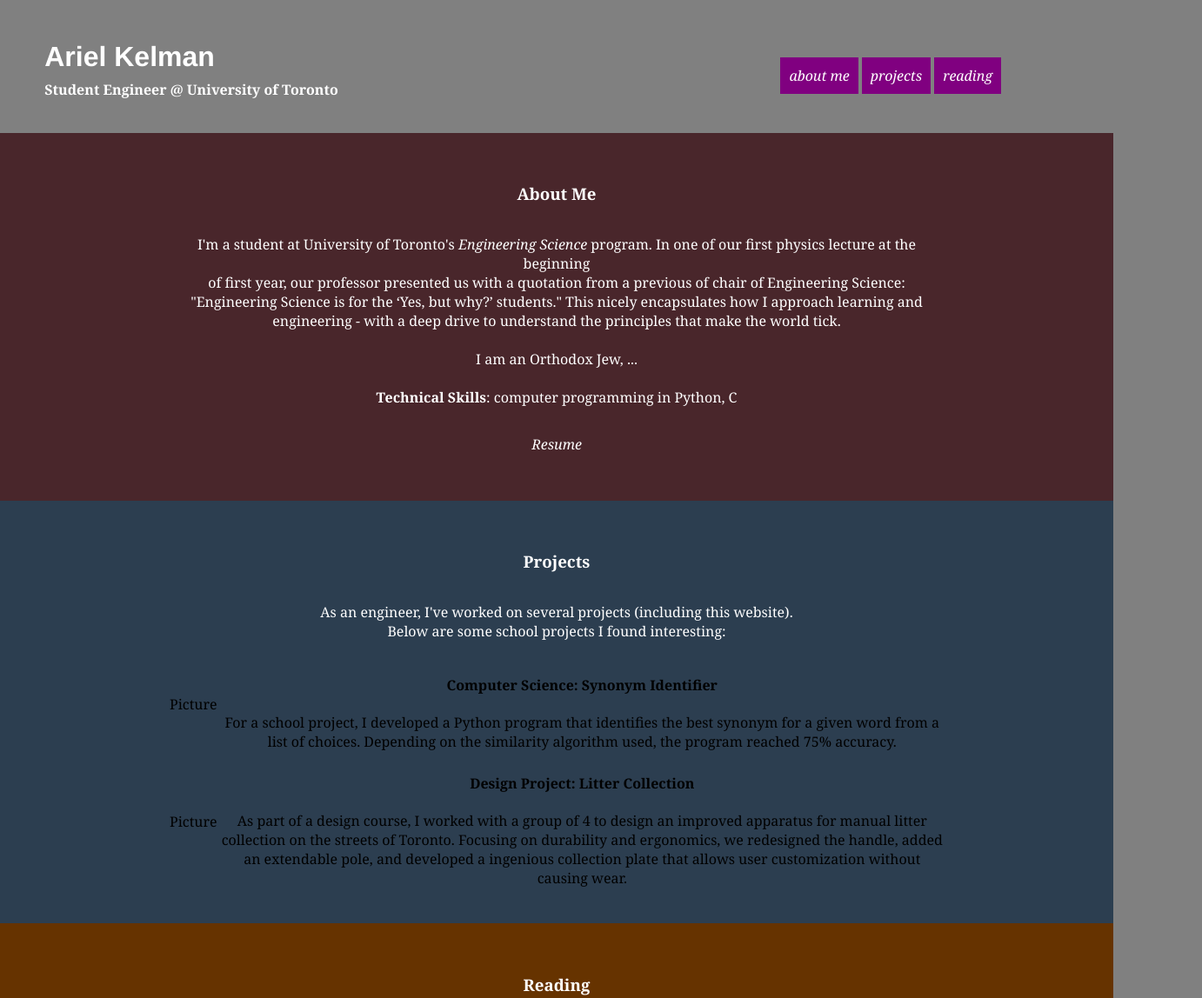
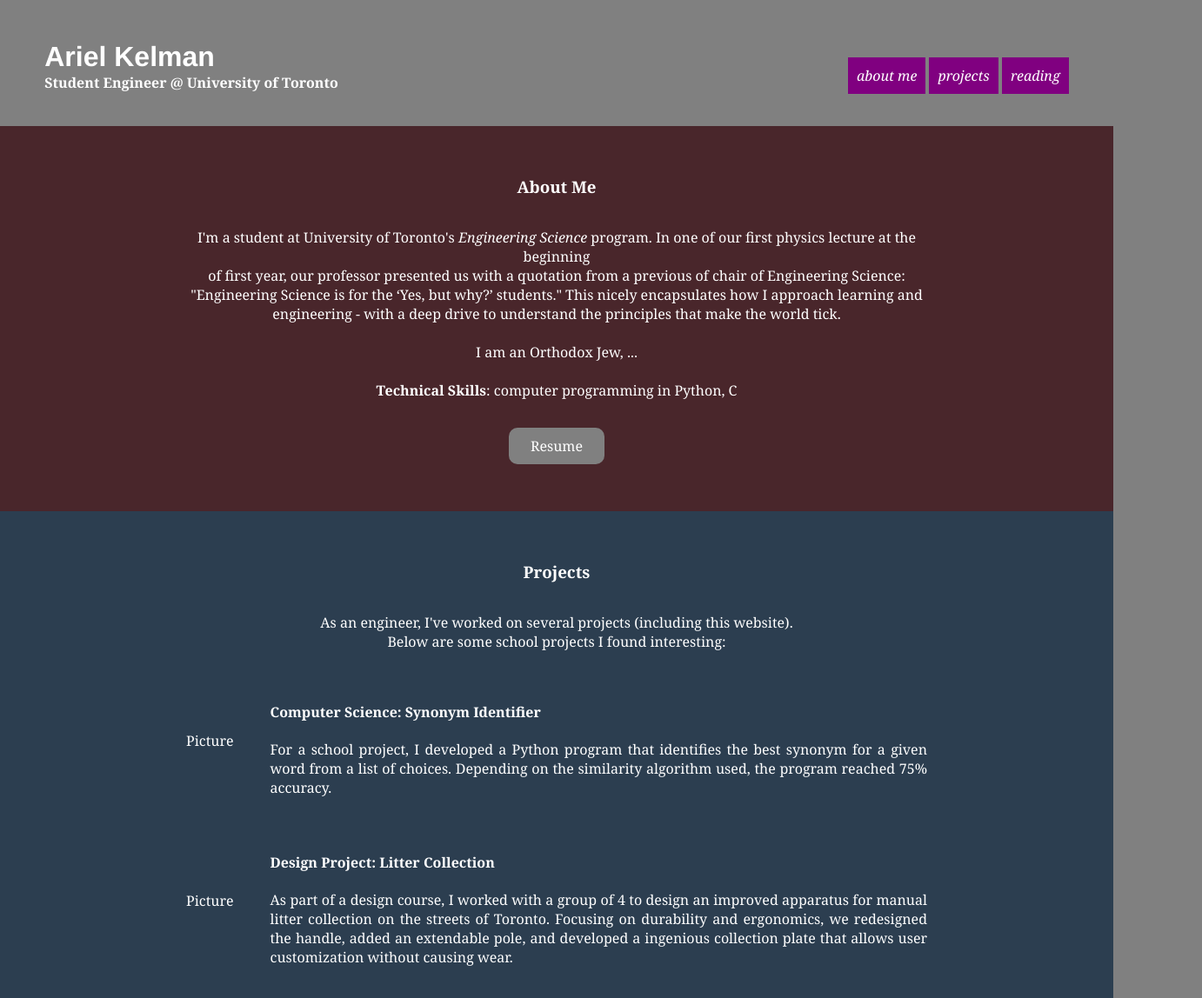
Before and after one commit to akelman/akelman.github.io, a plain HTML site: page index.html in a window 1280 px wide. Shown: the top 1148 px of the page at 87% size, 1382 px wide, since content can reach past the window. Drawn offline with Linux system fonts and the light colour scheme.

Commit message:
Update mystyle.css

```diff
--- a/mystyle.css
+++ b/mystyle.css
@@ -5,11 +5,12 @@ body {
 	padding: 0;
 	margin: 0;
 	font-family: Cambria, serif;
-	background-color: grey;}
+	background-color: grey;
+	width: 100%}
 
 h1 {
 	color: white;
-	font-family: Helvetica;
+	font-family: Helvetica, sans-serif;
 	text-align: left;
 	margin-bottom: 0;
 	display: inline-block;}
@@ -18,7 +19,7 @@ h2 {
 	color: white;
 	font-size: 1em;
 	text-align: left;
-	margin-top: 0.5em;
+	margin-top: 0;
 }
 
 h3 {
@@ -26,6 +27,7 @@ h3 {
 
 p {
 	color: white;
+	line-height: normal;
 	display: inline-block;}
 
 div {
@@ -34,16 +36,13 @@ div {
 	text-align: center;}
 
 header {
+	margin: 0;
 	background-color: grey;
-	padding: 2% 4%;
-	width: 100%;
-	display: inline-block;}
+	padding: 2% 4%;}
 
 footer {
 	background-color: grey;
-	padding: 2% 4%;
-	width: 100%;
-	display: inline-block;}
+	padding: 2% 4%;}
 
 a {
 	color: inherit;
@@ -57,7 +56,8 @@ ul {
 	list-style-type: none;
 	display: inline-block;
 	float: right;
-	padding-right: 180px;}
+	padding: 0;
+	margin: 0;}
 
 li {
 	color: white;
@@ -65,8 +65,23 @@ li {
 	display: inline-block;
 	padding: 10px;}
 
+table {
+	color: white;
+	width: 100%;}
+
+td {
+	padding: 20px;
+
+	text-align: justify;}
+
 #about {
 	background-color: #49262b;}
+
+#resume {
+	padding: 10px 25px;
+	font-style: normal;
+	background-color: grey;
+	border-radius: 10px;}
 
 #projects {
 	background-color: #2c3e50;}
```
